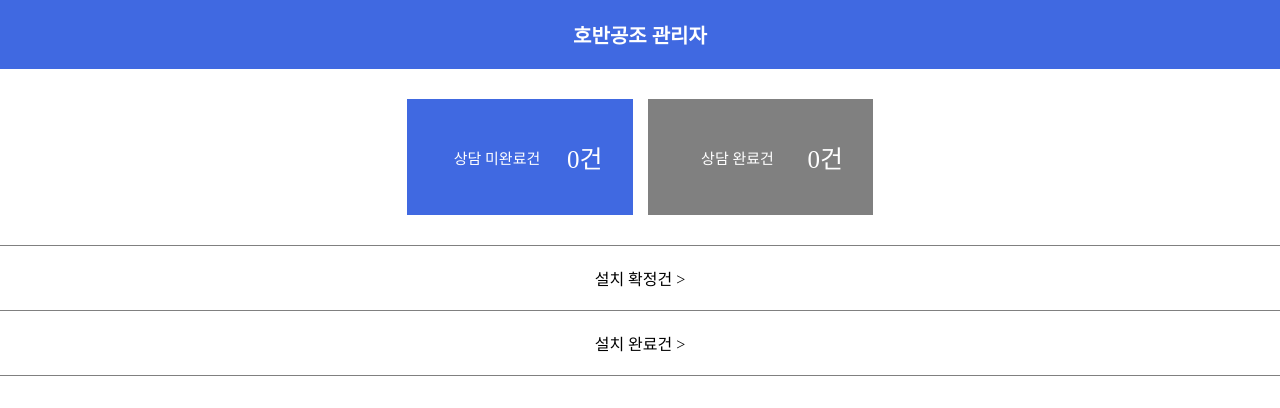
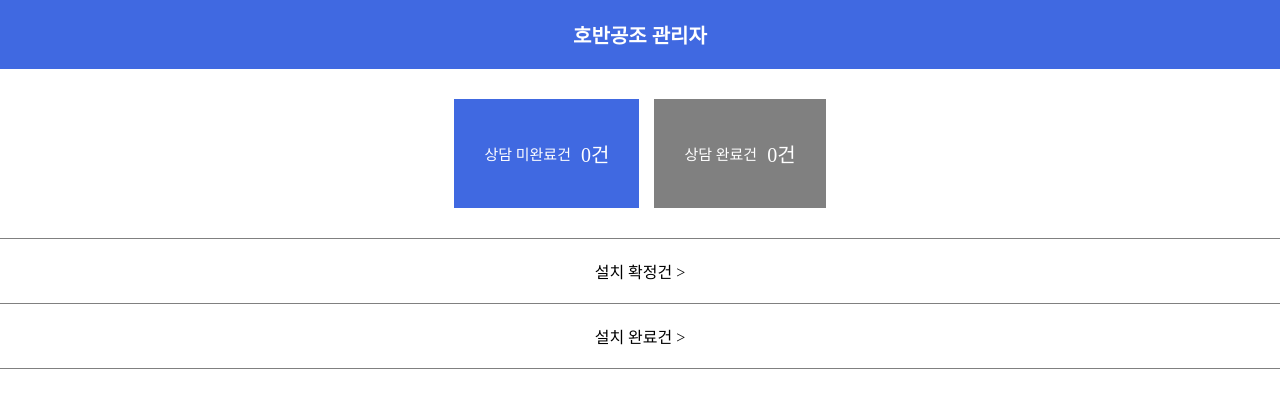
Before and after one commit to zeno0104/hobanGongjo_admin, a React (Vite) app in the folder hobanGongjo_admin/: page / in a window 1280 px wide. Shown: the top 408 px of the page. Built offline with nearby package versions, Linux system fonts and the light colour scheme; no server answers; the database is empty; a web font is replaced by a local one.

Commit message:
[Update] 재수정

```diff
--- a/hobanGongjo_admin/src/pages/Home.css
+++ b/hobanGongjo_admin/src/pages/Home.css
@@ -20,7 +20,6 @@
   padding: 40px 30px;
 }
 .Home .counselInfo .conuselText {
-  width: 120px;
   font-size: 15px;
   color: white;
 }
@@ -32,7 +31,7 @@
   background-color: grey;
 }
 .Home .counselInfo .counselCnt {
-  font-size: 25px;
+  font-size: 20px;
   color: white;
 }
 .Home .counselInfo .counselIncomplete .completeText {
```
